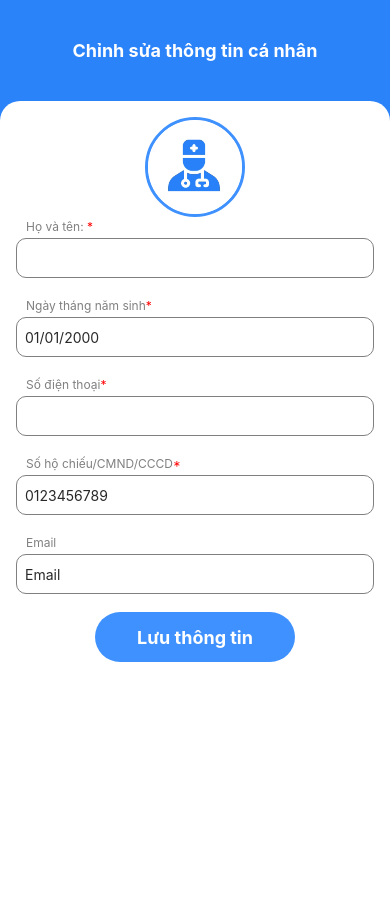
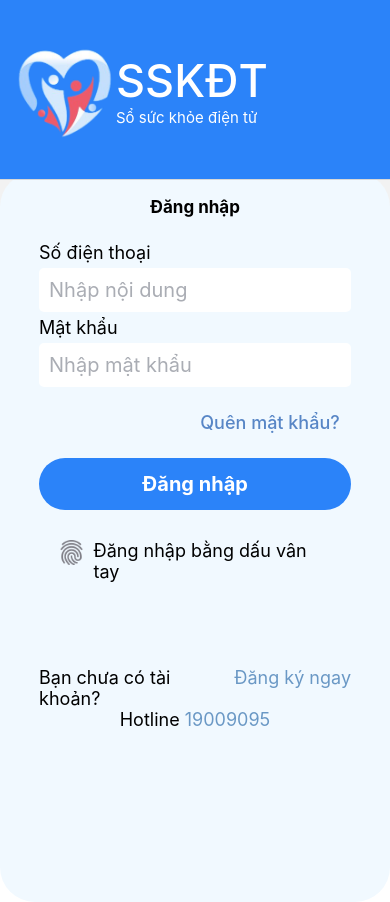
Before and after one commit to ttd2002/MOBILE_SSKDT_Nhom8, a React Native app: screen /Home in a window 390 px wide. Before the commit the page ends 844 px from the top, so only its background shows below. Built offline with nearby package versions, Linux system fonts and the light colour scheme; no server answers.

Commit message:
add-UImore

```diff
--- a/App.js
+++ b/App.js
@@ -15,6 +15,7 @@ import Personal from "./Screens/Personal"
 import Cetification from "./Screens/Certification"
 import HealthFacilities from "./Screens/HealthFacilities"
 import InfoUser from "./Screens/InfoUser"
+import More from "./Screens/More"
 
 const Stack = createStackNavigator()
 
@@ -31,21 +32,21 @@ export default function App() {
     // <HealthFacilities />
     // <Personal />
     // <InfoUser />
+    // <More />
     <NavigationContainer>
       <Stack.Navigator
-        initialRouteName="InfoUser"
+        initialRouteName="Login"
         screenOptions={{
           headerBackTitleVisible: false,
-          headerShown: false,
-          // headerTitle: () => <CustomHeader />,
-          // headerStyle: {
-          //   height: 180,
-          //   backgroundColor: "#2b83f9",
-          // },
-          // headerLeftContainerStyle: {
-          //   marginTop: -40,
-          // },
-          // headerTintColor: "white",
+          headerTitle: () => <CustomHeader />,
+          headerStyle: {
+            height: 180,
+            backgroundColor: "#2b83f9",
+          },
+          headerLeftContainerStyle: {
+            marginTop: -40,
+          },
+          headerTintColor: "white",
         }}
       >
         <Stack.Screen name="Login" component={Screen_login} />
--- a/Screens/Home.js
+++ b/Screens/Home.js
@@ -9,7 +9,9 @@ import {
 } from "react-native"
 import Icon from "react-native-vector-icons/Ionicons"
 import List from "../data/ListData.json"
+import { useNavigation } from "@react-navigation/native"
 export default function Home() {
+  const naviHome = useNavigation()
   const [users, setUsers] = useState([])
   const [name, setName] = useState("")
   const [loading, setLoading] = useState(false)
--- /dev/null
+++ b/Screens/More.js
@@ -0,0 +1,143 @@
+import {
+  FlatList,
+  Pressable,
+  View,
+  Image,
+  Text,
+  StyleSheet,
+  TextInput,
+} from "react-native"
+import List from "../data/covid.json"
+import ListUT from "../data/uathich.json"
+import React, { useEffect, useState } from "react"
+import QRCode from "react-native-qrcode-svg"
+import { useNavigation } from "@react-navigation/native"
+import Icon from "react-native-vector-icons/Ionicons"
+
+const More = () => {
+  const [listdata, setListdata] = useState([])
+  const mergeData = (list) => {
+    setListdata(List.concat(list))
+  }
+  useEffect(() => {
+    mergeData(ListUT)
+  }, [])
+  return (
+    <View style={styles.container}>
+      <View style={styles.container1}>
+        <Text style={styles.text1}>Dịch vụ khác</Text>
+      </View>
+      <View style={styles.container2}>
+        <View style={styles.search}>
+          <TextInput style={styles.input} placeholder="Tìm kiếm" />
+          <Icon name="search" size={20} color="#BBBBBB" />
+        </View>
+        <View style={styles.more1}>
+          <Text style={styles.label}>Tuỳ chọn</Text>
+          <FlatList
+            style={styles.list}
+            numColumns={3}
+            data={listdata}
+            columnWrapperStyle={{ gap: 10, marginTop: 10 }}
+            renderItem={({ item }) => (
+              <Pressable
+                onPress={() => {
+                  item.id == 6 ? alert("xem them") : alert("khac")
+                }}
+              >
+                <View style={styles.item_container}>
+                  <Image style={styles.btn_img} source={{ uri: item.img }} />
+                  <View style={{ alignItems: "center", width: 100 }}>
+                    <Text style={styles.text_item}>{item.name}</Text>
+                  </View>
+                </View>
+              </Pressable>
+            )}
+          />
+        </View>
+      </View>
+    </View>
+  )
+}
+const styles = StyleSheet.create({
+  container: {
+    backgroundColor: "#0084FF",
+    alignItems: "center",
+    justifyContent: "center",
+    width: "100%",
+  },
+  container1: {
+    // backgroundColor: "#9CCFFF",
+    alignItems: "center",
+    justifyContent: "center",
+    width: "100%",
+    height: "12%",
+  },
+  container2: {
+    backgroundColor: "#EEF1F8",
+    alignItems: "center",
+    justifyContent: "flex-start",
+    width: "100%",
+    height: "88%",
+    borderTopLeftRadius: 20,
+    borderTopRightRadius: 20,
+  },
+  more1: {
+    flex: 1,
+    backgroundColor: "#EEF1F8",
+    // backgroundColor: "#7B4444",
+    borderTopWidth: 1,
+    borderColor: "#BBBBBB",
+    width: "100%",
+  },
+  list: {
+    // backgroundColor: "#F8B3B3",
+    flex: 1,
+    width: "100%",
+    height: "100%",
+  },
+  search: {
+    flexDirection: "row",
+    alignItems: "center",
+    justifyContent: "space-between",
+    width: "90%",
+    height: 40,
+    backgroundColor: "#ffffff",
+    borderRadius: 20,
+    paddingHorizontal: 20,
+    margin: 20,
+  },
+  input: {
+    // backgroundColor: "#BC9898",
+    height: "100%",
+    color: "#BBBBBB",
+  },
+  label: {
+    fontSize: 15,
+    fontWeight: "bold",
+    margin: 15,
+    marginBottom: 0,
+  },
+  item_container: {
+    height: 120,
+    width: 120,
+    gap: 10,
+    alignItems: "center",
+  },
+  btn_img: {
+    height: 70,
+    width: 70,
+    resizeMode: "contain",
+  },
+  text1: {
+    fontSize: 17,
+    fontWeight: "bold",
+    color: "#FFFFFF",
+  },
+  text_item: {
+    textAlign: "center",
+    maxWidth: 80,
+  },
+})
+
+export default More
--- /dev/null
+++ b/data/covid.json
@@ -0,0 +1,32 @@
+[
+    {
+        "id": "1",
+        "name": "Hộ chiếu vắc-xin",
+        "img": "https://res.cloudinary.com/dwu4fcnse/image/upload/v1698841775/img_project/pic120_rpwcok.png"
+    },
+    {
+        "id": "2",
+        "name": "Phản ứng sau tiêm",
+        "img": "https://res.cloudinary.com/dwu4fcnse/image/upload/v1698841775/img_project/pic121_dvnhrs.png"
+    },
+    {
+        "id": "3",
+        "name": "Đăng ký tiêm chủng",
+        "img": "https://res.cloudinary.com/dwu4fcnse/image/upload/v1698841776/img_project/pic140_zwqn0a.png"
+    },
+    {
+        "id": "4",
+        "name": "Mã số sức khỏe",
+        "img": "https://res.cloudinary.com/dwu4fcnse/image/upload/v1698841776/img_project/pic140_zwqn0a.png"
+    },
+    {
+        "id": "5",
+        "name": "Hồ sơ sức khỏe",
+        "img": "https://res.cloudinary.com/dwu4fcnse/image/upload/v1698841776/img_project/pic140_zwqn0a.png"
+    },
+    {
+        "id": "6",
+        "name": "Phản ánh tiêm chủng",
+        "img": "https://res.cloudinary.com/dwu4fcnse/image/upload/v1698841776/img_project/pic140_zwqn0a.png"
+    }
+]
--- /dev/null
+++ b/data/uathich.json
@@ -0,0 +1,28 @@
+[
+    {
+        "id": "1",
+        "name": "Hộ chiếu vắc-xin",
+        "img": "https://res.cloudinary.com/dwu4fcnse/image/upload/v1698841775/img_project/pic120_rpwcok.png"
+    },
+    {
+        "id": "2",
+        "name": "Đăng ký tiêm chủng",
+        "img": "https://res.cloudinary.com/dwu4fcnse/image/upload/v1698841775/img_project/pic121_dvnhrs.png"
+    },
+    {
+        "id": "3",
+        "name": "Đặt hẹn khám",
+        "img": "https://res.cloudinary.com/dwu4fcnse/image/upload/v1698841776/img_project/pic140_zwqn0a.png"
+    },
+    {
+        "id": "4",
+        "name": "Đăng ký tiêm chủng",
+        "img": "https://res.cloudinary.com/dwu4fcnse/image/upload/v1698841775/img_project/pic121_dvnhrs.png"
+    },
+    {
+        "id": "5",
+        "name": "Đặt hẹn khám",
+        "img": "https://res.cloudinary.com/dwu4fcnse/image/upload/v1698841776/img_project/pic140_zwqn0a.png"
+    }
+
+]
```
